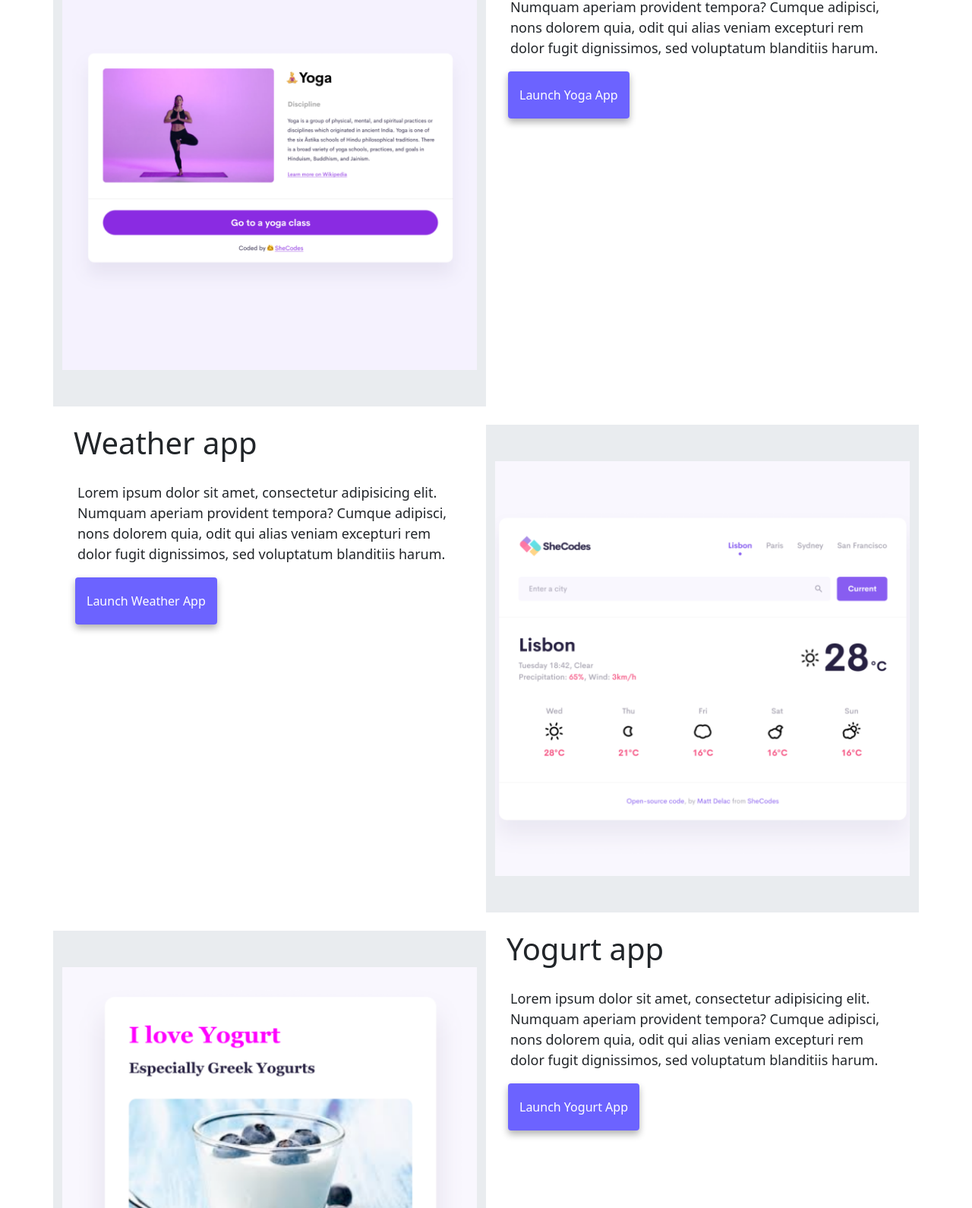
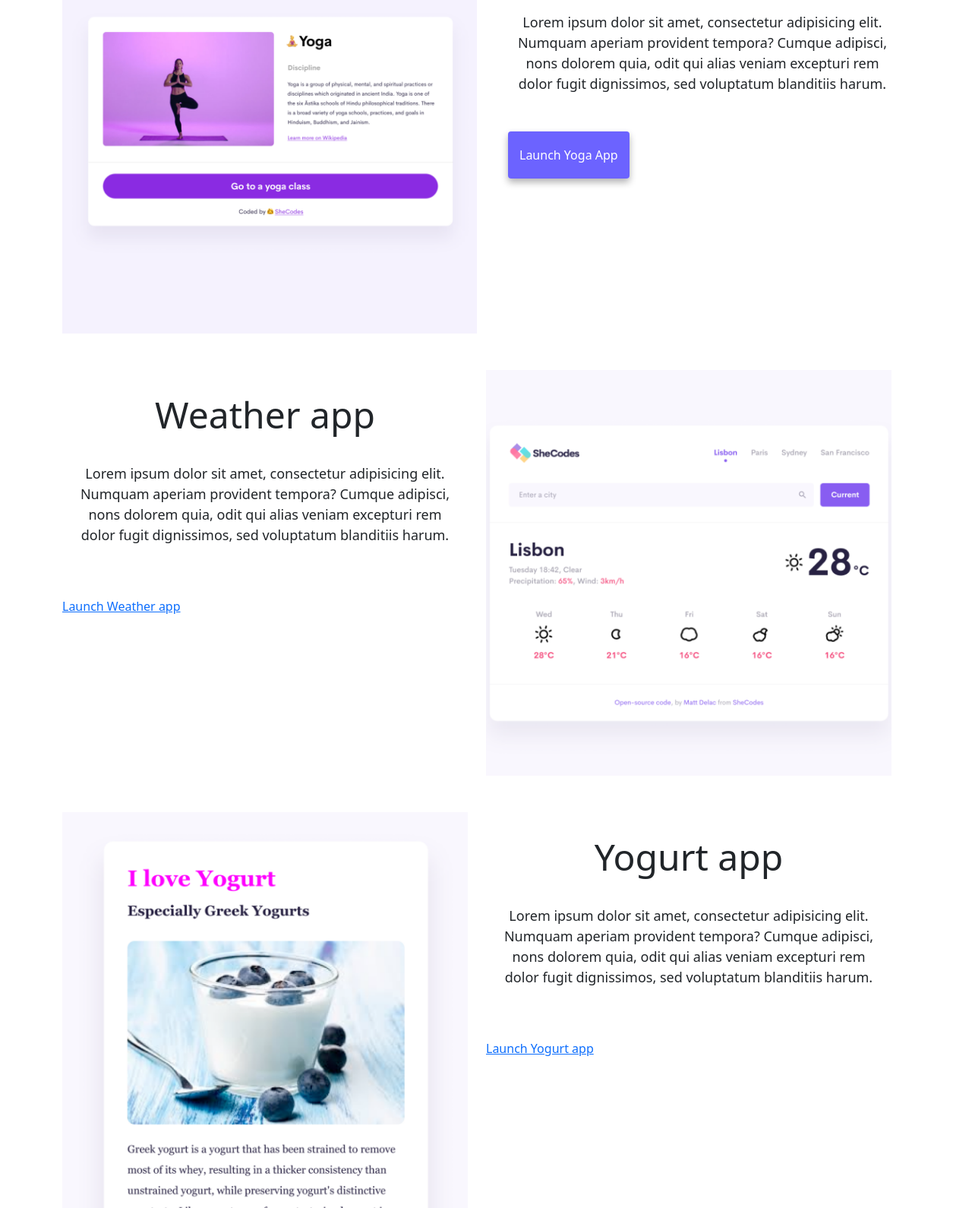
Before and after one commit to Maryna007-hub/Multiple-Page-Hosting, a website: page index.html in a window 1280 px wide. Shown: the part 551-2141 px from the top of the page at 76% size. Drawn offline with nearby package versions, Linux system fonts and the light colour scheme.

Commit message:
Update index.html

```diff
--- a/index.html
+++ b/index.html
@@ -3,8 +3,8 @@
   <head>
     <meta charset="UTF-8" />
     <meta http-equiv="X-UA-Compatible" content="IE=edge" />
-    <meta name="viewport" content="width=device-width, initial-scale=1.0" />
-    <title>[Your name]</title>
+    <meta name="My portfolio" content="Maryna Holinka CV with project descriptions" />
+    <title>Maryna Holinka CV</title>
     <link
       href="https://cdn.jsdelivr.net/npm/bootstrap@5.3.3/dist/css/bootstrap.min.css"
       rel="stylesheet"
@@ -39,7 +39,7 @@
               <a class="nav-link active" aria-current="page" href="index.html">Home</a>
             </li>
             <li class="nav-item">
-              <a class="nav-link" href="about.html"">About me</a>
+              <a class="nav-link" href="about.html">About me</a>
             </li>
             <li class="nav-item">
               <a class="nav-link" href="about.html#contact">Contact me</a>
@@ -58,78 +58,71 @@
 
 <div class="container">
    <div class="row">
-         <div class="col
-         d-flex justify-content-center
-         bg-body-secondary py-5">
+         <div class="col-6">
            <img src="images/yoga.png"
-            class="img-fluid"
-           alt="" />
+            class="img-fluid rounted"
+           alt="yoga" />
          </div>
-       <div class="col">
-         <h4 class="left">Yoga app</h4>
-             <p class="text">
+       <div class="col-6">
+         <h2 class="mb-3">Yoga app</h2>
+             <p>
                Lorem ipsum dolor sit amet, consectetur adipisicing elit. Numquam
                aperiam provident tempora? Cumque adipisci, nons dolorem quia, odit qui
                alias veniam excepturi rem dolor fugit dignissimos, sed voluptatum
                blanditiis harum.
                </p>
-     <div class="col">
+     <div class="mt-5">
                 <div class="launch">
-             <a href="index.html" class="contact-link"
-              >Launch Yoga app</a></div></div>
+             <a href="index.html" class="primary-link">Launch Yoga app</a>
+            </div>
+          </div>
     </div>
-</div>
-</div>
-<br/>
-<div class="container">
-  <div class="row">
 
-<div class="col">
-        <h4 class="left">Weather app</h4>
-            <p class="text">
+  <div class="row mt-5">
+
+<div class="col-6">
+        <h2 class="mb-3">Weather app</h2>
+            <p>
               Lorem ipsum dolor sit amet, consectetur adipisicing elit. Numquam
               aperiam provident tempora? Cumque adipisci, nons dolorem quia, odit qui
               alias veniam excepturi rem dolor fugit dignissimos, sed voluptatum
               blanditiis harum.
               </p>
-          <div class="col">
-               <div class="launch">
-            <a href="index.html" class="contact-link"
-             >Launch Weather app</a></div></div>
+
+               <div class="mt-5">
+            <a href="index.html" class="primary-link"
+             >Launch Weather app</a>
+            </div>
           </div>
 
-    <div class="col
-        d-flex justify-content-center
-        bg-body-secondary py-5">
+    <div class="col-6">
           <img src="images/weather.png"
-           class="img-fluid"
-          alt="" />
+           class="img-fluid rounted"
+          alt="weather" />
         </div>
       </div>
-</div>
-<br/>
-<div class="container">
-  <div class="row">
-        <div class="col
-        d-flex justify-content-center
-        bg-body-secondary py-5">
+
+  <div class="row mt-5">
+        <div class="col-6">
           <img src="images/yogurt.png"
-           class="img-fluid"
-          alt="" />
+           class="img-fluid rounted"
+          alt="yogurt" />
         </div>
-      <div class="col">
-        <h4 class="left">Yogurt app</h4>
-            <p class="text">
+
+      <div class="col-6">
+        <h2 class="mb-3">Yogurt app</h2>
+            <p>
               Lorem ipsum dolor sit amet, consectetur adipisicing elit. Numquam
               aperiam provident tempora? Cumque adipisci, nons dolorem quia, odit qui
               alias veniam excepturi rem dolor fugit dignissimos, sed voluptatum
               blanditiis harum.
               </p>
-    <div class="col">
-               <div class="launch">
-            <a href="index.html" class="contact-link"
-             >Launch Yogurt app</a></div></div>
-   </div>
+    <div class="mt-5">
+
+            <a href="index.html" class="primary-link"
+             >Launch Yogurt app</a>
+            </div>
+</div>
 </div>
 </div>
   </body>
```
